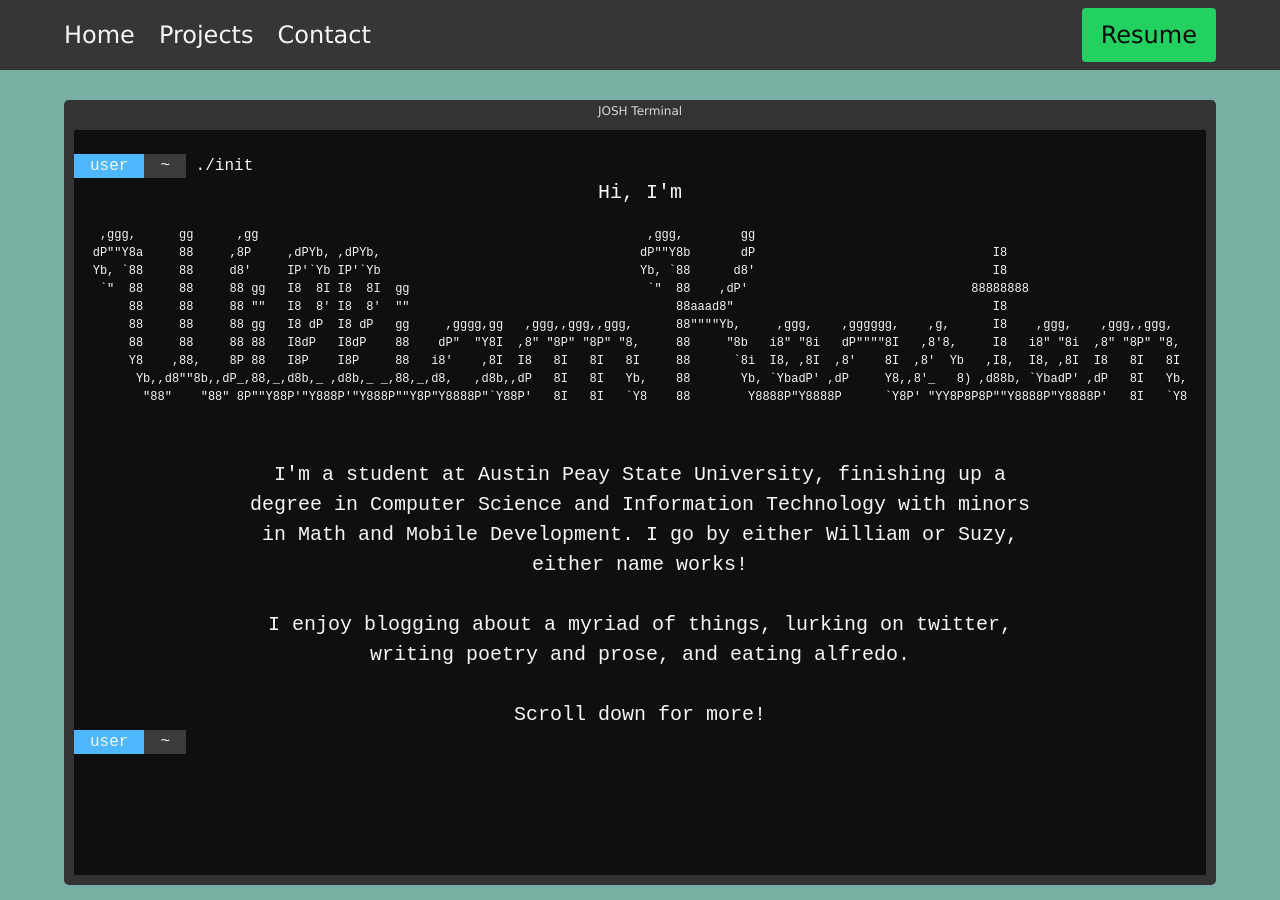
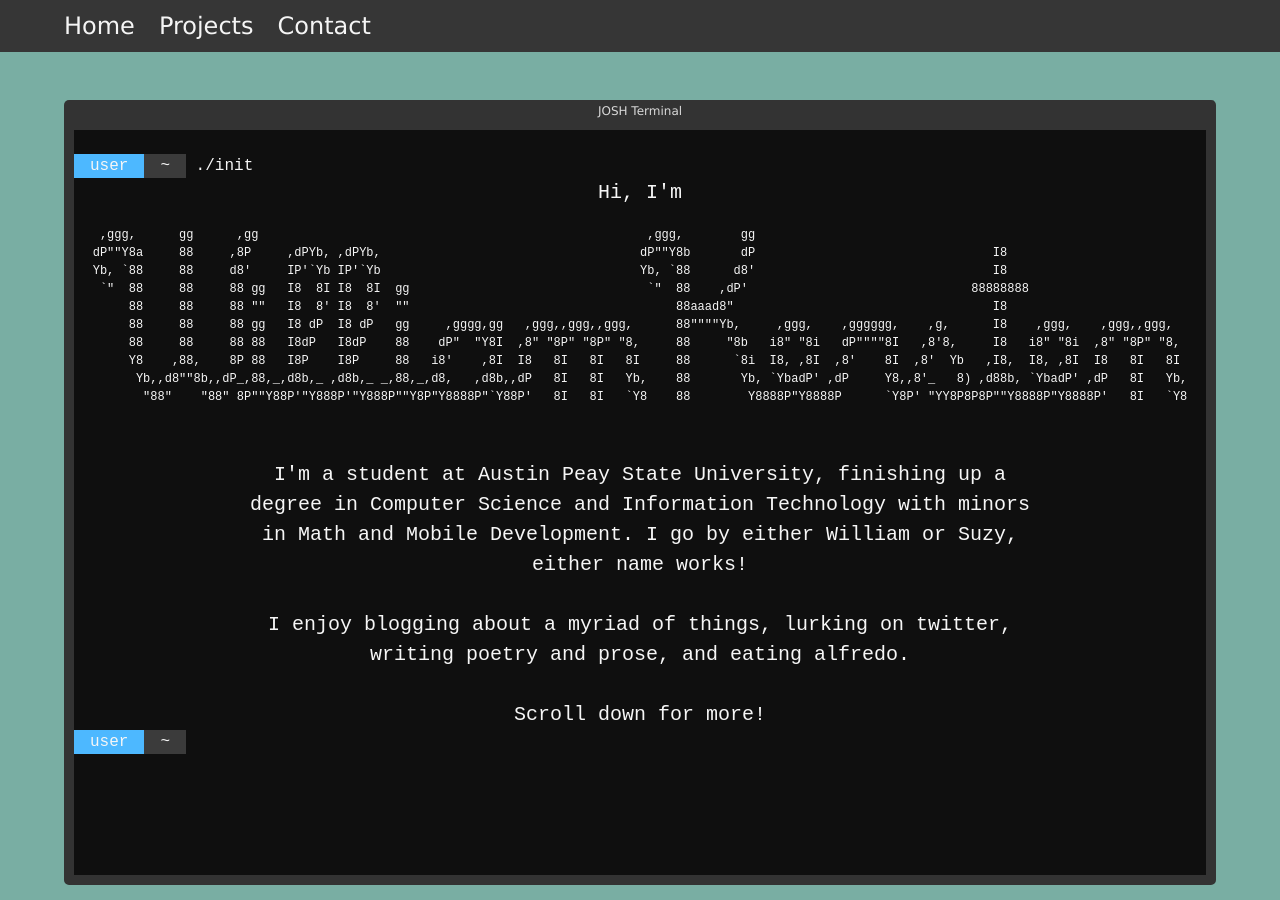
Before and after one commit to suzykersten/suzykersten.github.io, a Jekyll site: the page built from index.html, in a window 1280 px wide and 900 px high. Built offline with Jekyll 4.4.1, drawn with Linux system fonts in a browser that asks for light colours; nearby versions of some CDN libraries.

Commit message:
remove broken link

```diff
--- a/_layouts/default.html
+++ b/_layouts/default.html
@@ -35,14 +35,6 @@
 						<h1>Contact</h1>
 					</a>
 
-				</div>
-
-				<div class="navbar-end">
-					<div class="navbar-item">
-						<a class="button is-success has-text-black is-size-4" href="/assets/KerstenResume.pdf">
-							Resume
-						</a>
-					</div>
 				</div>
 			</div>
 		</div>
```
